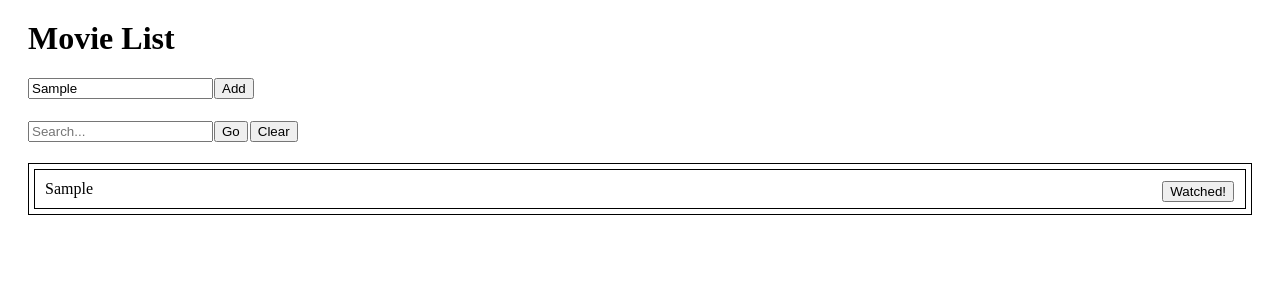
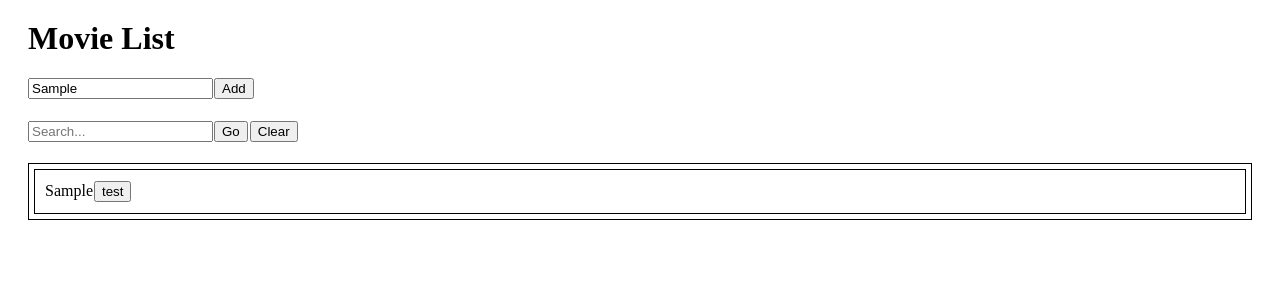
Before and after one commit to elizabethcan/movie_list, a React app: page / in a window 1280 px wide. Both pictures are taken after typing "Sample" into the empty fields and a click on the button "Add". Shown: the top 300 px of the page. Built offline with nearby package versions, Linux system fonts and the light colour scheme.

Commit message:
create button component

```diff
--- /dev/null
+++ b/src/components/Button.jsx
@@ -0,0 +1,15 @@
+import React from 'react';
+
+function Button(props) {
+  if (props.watched === true) {
+    return (
+      <button>Watched!</button>
+    );
+  } else {
+    return (
+      <button>test</button>
+    )
+  }
+}
+
+export default Button;
--- a/src/components/MovieRow.jsx
+++ b/src/components/MovieRow.jsx
@@ -1,4 +1,5 @@
 import React from 'react';
+import Button from './Button';
 
 function MovieRow(props) {
 	const movie = props.movie.title;
@@ -8,14 +9,14 @@ function MovieRow(props) {
 		return (
 			<li className="movieRow">{
         props.movie.title}
-        <button className="addBtn">Watched!</button>
+        <Button watched={props.movie.watched}/>
       </li>
 		);
 	} else if (movie.toLowerCase().includes(searchTerm.toLowerCase())) {
 		return (
       <li className="movieRow">
         {props.movie.title}
-        <button className="addBtn">Watched!</button>
+        <Button watched={props.movie.watched}/>
       </li>
 		);
 	} else {
```
